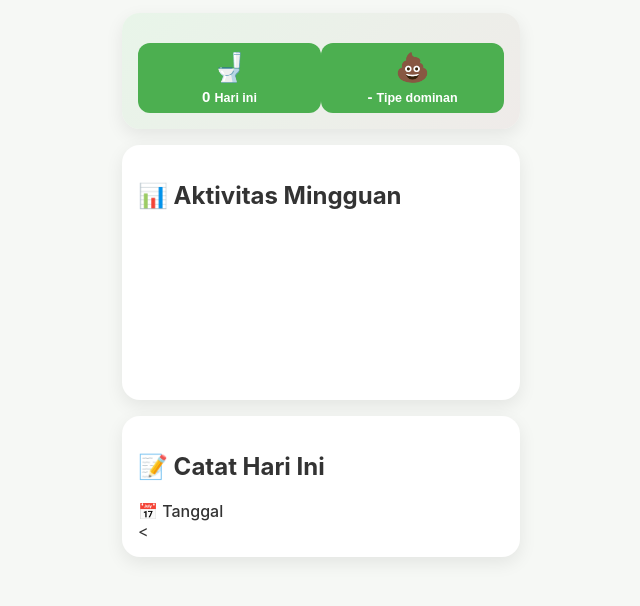
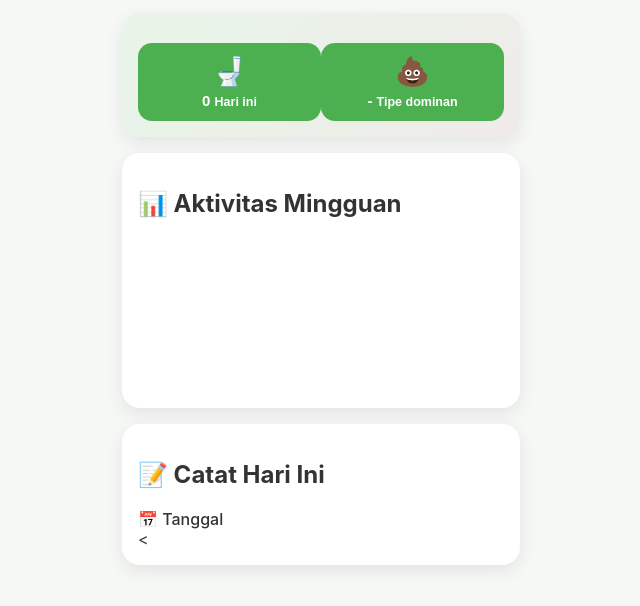
Before and after one commit to Saujana101/Poopify, a plain HTML site: page index.html in a window 1280 px wide. Shown: the part 68-674 px from the top of the page, without its empty margins (319-959 px from the left). Drawn offline with nearby package versions, Linux system fonts and the light colour scheme.

Commit message:
Update style.css

```diff
--- a/style.css
+++ b/style.css
@@ -7,6 +7,7 @@
   --text-muted: #666;
   --shadow: rgba(0,0,0,0.08);
   --accent: #A5D6A7;
+  --accent-hover: #81c784;
 }
 
 * {
@@ -18,8 +19,10 @@ body {
   background: var(--bg);
   font-family: -apple-system, BlinkMacSystemFont, "Segoe UI", sans-serif;
   color: var(--text);
+  -webkit-font-smoothing: antialiased;
 }
 
+/* APP CONTAINER */
 .app {
   max-width: 430px;
   margin: auto;
@@ -50,11 +53,13 @@ header h1 {
   padding: 16px;
   margin-top: 16px;
   box-shadow: 0 6px 18px var(--shadow);
-  transition: transform 0.15s ease;
+  transition: transform 0.2s ease, box-shadow 0.2s ease;
+  cursor: default;
 }
 
 .card:hover {
-  transform: translateY(-2px);
+  transform: translateY(-3px);
+  box-shadow: 0 8px 24px var(--shadow);
 }
 
 /* SUMMARY */
@@ -67,13 +72,15 @@ header h1 {
 .summary-item {
   text-align: center;
   cursor: pointer;
-  padding: 8px 12px;
-  border-radius: 12px;
-  transition: background 0.2s;
+  padding: 12px 16px;
+  border-radius: 14px;
+  transition: background 0.25s, transform 0.15s;
+  user-select: none;
 }
 
 .summary-item:hover {
   background: rgba(165, 214, 167, 0.3);
+  transform: translateY(-2px);
 }
 
 .summary-item span {
@@ -97,11 +104,12 @@ input, select {
   border-radius: 12px;
   border: 1px solid #ccc;
   font-size: 14px;
-  transition: border-color 0.2s;
+  transition: border-color 0.2s, box-shadow 0.2s;
 }
 
 input:focus, select:focus {
   border-color: var(--green);
+  box-shadow: 0 0 0 3px rgba(76, 175, 80, 0.2);
   outline: none;
 }
 
@@ -117,16 +125,18 @@ button {
   font-size: 15px;
   font-weight: 600;
   cursor: pointer;
-  transition: background 0.2s, transform 0.15s;
+  transition: background 0.2s, transform 0.15s, box-shadow 0.2s;
 }
 
 button:hover {
   background: #43A047;
   transform: translateY(-1px);
+  box-shadow: 0 4px 12px rgba(0,0,0,0.1);
 }
 
 button:active {
   transform: translateY(0);
+  box-shadow: 0 2px 6px rgba(0,0,0,0.1);
 }
 
 button.secondary {
@@ -174,6 +184,7 @@ button.secondary:hover {
   border-radius: 12px;
   height: 10px;
   position: relative;
+  overflow: hidden;
 }
 
 .bar span {
@@ -182,7 +193,7 @@ button.secondary:hover {
   background: var(--green);
   border-radius: 12px;
   width: 0;
-  transition: width 0.3s ease;
+  transition: width 0.5s ease;
 }
 
 /* QUICK TIPS */
@@ -198,10 +209,12 @@ button.secondary:hover {
   color: var(--text);
   font-weight: 500;
   border-radius: 12px;
+  transition: background 0.2s, transform 0.15s;
 }
 
 .insight-tips button:hover {
-  background: #81c784;
+  background: var(--accent-hover);
+  transform: translateY(-1px);
 }
 
 /* REMINDER */
```
